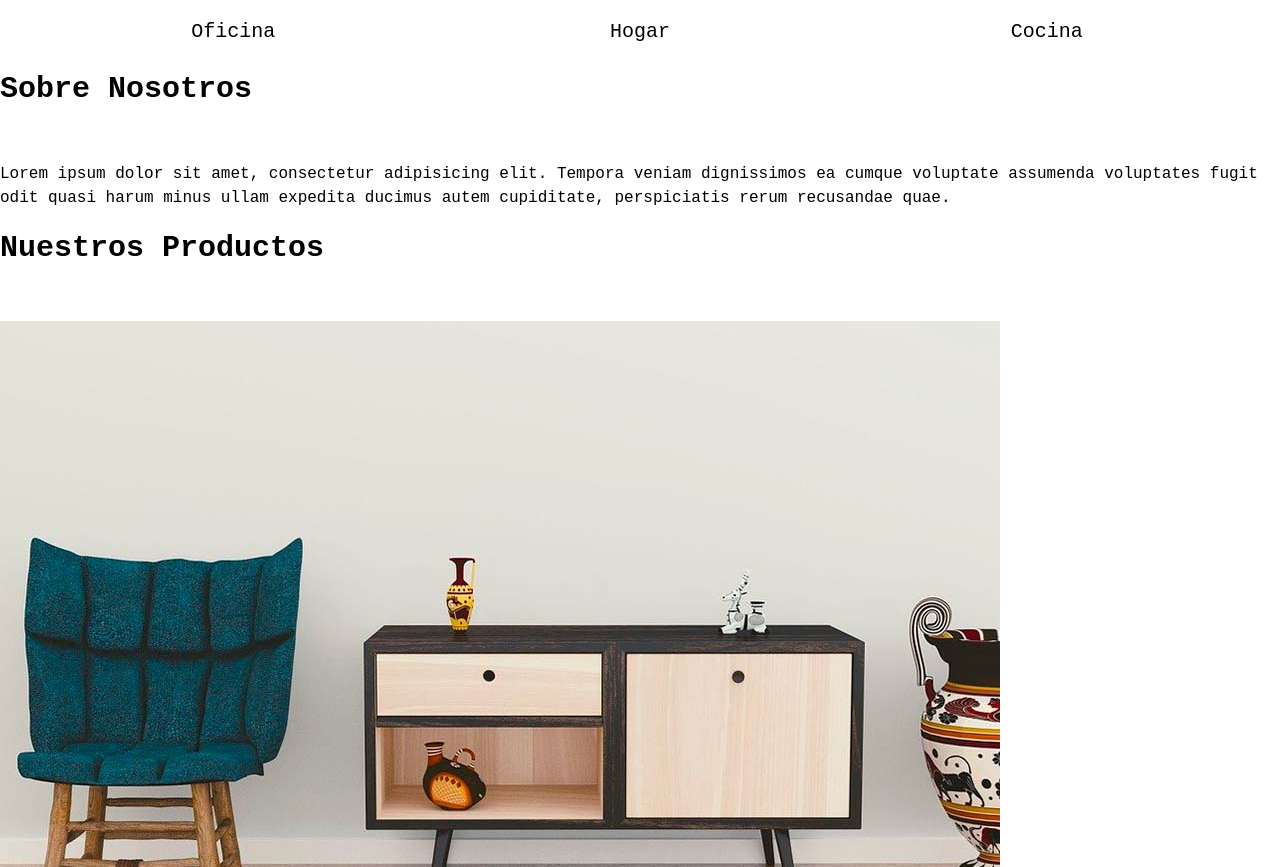
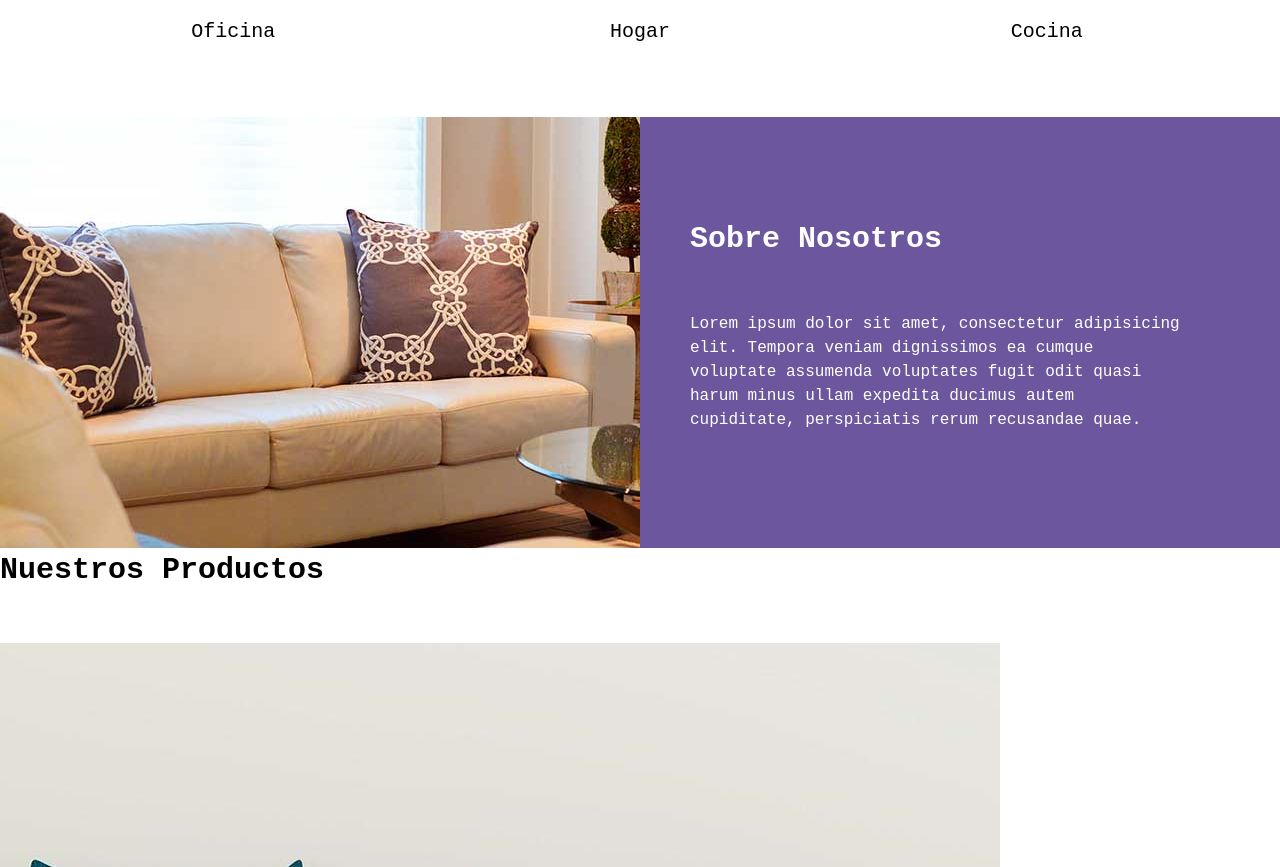
Before and after one commit to AngelMontesR/fronted-ecommerce, a plain HTML site: page index.html in a window 1280 px wide. Shown: the part 1180-2047 px from the top of the page. Drawn offline with Linux system fonts and the light colour scheme.

Commit message:
Modificación  Se agrega contenedor sobre nosotros  Se agrega clase sobre-nosotros  Se agrega clase sobre-nosotros-flexbox  Se agrega clase texto-sobre-nosotros

```diff
--- a/css/app.css
+++ b/css/app.css
@@ -110,3 +110,23 @@ h3 {
 }
 
 /* Contenido Sobre Nosotros */
+
+.sobre-nosotros {
+    background-image: linear-gradient(to right, transparent 50%, #6c579e 50%, #6c579e 100%), url(../img/nosotros.jpg);
+    background-position: left center;
+    margin-top: 5rem;
+    padding: 10rem;
+    background-repeat: no-repeat;
+    background-size: 100%, 100rem;
+}
+
+.sobre-nosotros-flexbox {
+    display: flex;
+    justify-content: flex-end;
+}
+
+.texto-sobre-nosotros {
+   flex-basis: 50%;
+   padding-left: 5rem;
+   color: #ffffff;
+}
--- a/index.html
+++ b/index.html
@@ -4,6 +4,8 @@
     <meta charset="UTF-8">
     <meta http-equiv="X-UA-Compatible" content="IE=edge">
     <meta name="viewport" content="width=device-width, initial-scale=1.0">
+    <link rel="preconnect" href="https://fonts.googleapis.com">
+    <link rel="preconnect" href="https://fonts.gstatic.com" crossorigin>
     <link rel="stylesheet" href="css/normalize.css">
     <link rel="stylesheet" href="css/app.css">
     <title>Ecommerce - Home</title>
@@ -45,9 +47,11 @@
     </section>
 
     <section class="sobre-nosotros">
-        <div>
-            <h2>Sobre <span>Nosotros</span></h2>
-            <p>Lorem ipsum dolor sit amet, consectetur adipisicing elit. Tempora veniam dignissimos ea cumque voluptate assumenda voluptates fugit odit quasi harum minus ullam expedita ducimus autem cupiditate, perspiciatis rerum recusandae quae.</p>
+        <div class="contenedor sobre-nosotros-flexbox">
+            <div class="texto-sobre-nosotros">
+                <h2>Sobre <span>Nosotros</span></h2>
+                <p>Lorem ipsum dolor sit amet, consectetur adipisicing elit. Tempora veniam dignissimos ea cumque voluptate assumenda voluptates fugit odit quasi harum minus ullam expedita ducimus autem cupiditate, perspiciatis rerum recusandae quae.</p>
+            </div>
         </div>
     </section>
 
```
